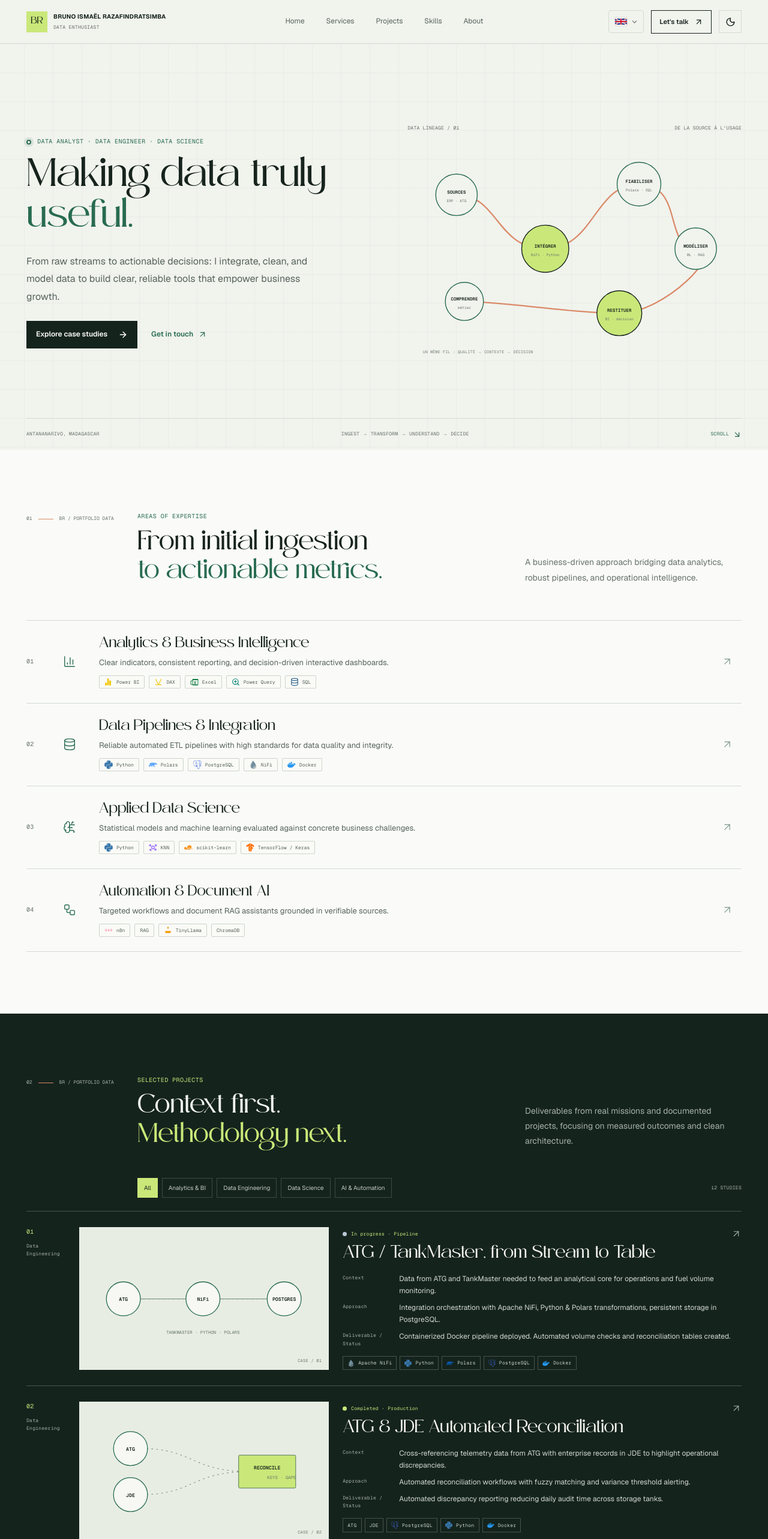
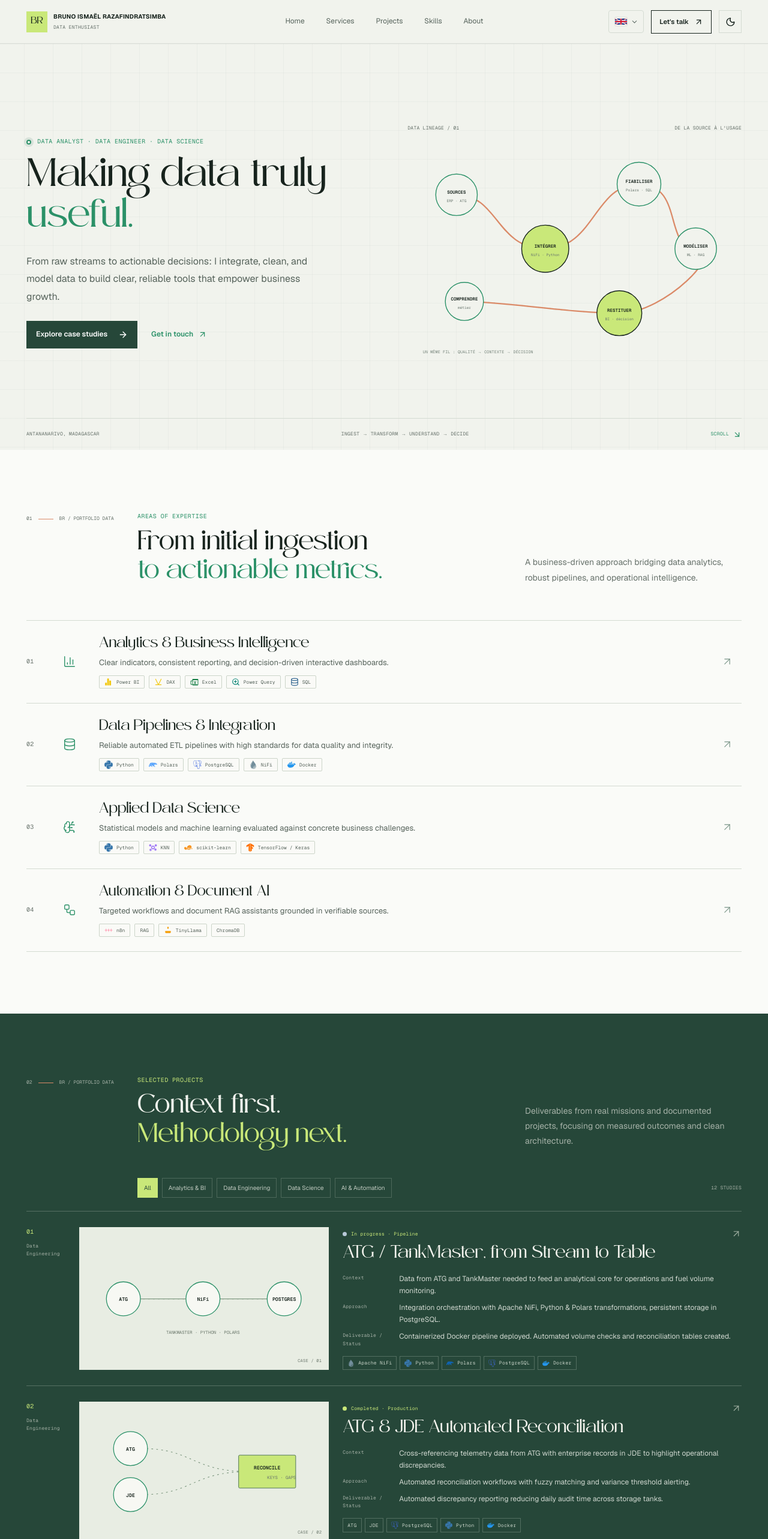
Before and after one commit to IsmaelBruno/Portfolio-2026, a Next.js app: page / in a window 1280 px wide. Shown: the top 2566 px of the page at 60% size. Built offline with nearby package versions, Linux system fonts and the light colour scheme.

Commit message:
ajustement responsive

```diff
--- a/src/app/layout.js
+++ b/src/app/layout.js
@@ -2,6 +2,13 @@ import { Geist, Geist_Mono } from "next/font/google";
 import localFont from "next/font/local";
 import "./globals.css";
 import "./portfolio.css";
+
+export const viewport = {
+  width: "device-width",
+  initialScale: 1,
+  maximumScale: 5,
+  themeColor: "#f1f3ed",
+};
 
 const geistSans = Geist({
   variable: "--font-geist-sans",
--- a/src/app/portfolio.css
+++ b/src/app/portfolio.css
@@ -4,10 +4,10 @@
   --folio-ink: #17231d;
   --folio-muted: #66716a;
   --folio-line: #d4dbd2;
-  --folio-green: #286b50;
+  --folio-green: #2b9168;
   --folio-lime: #c9e879;
   --folio-coral: #db8a68;
-  --folio-dark: #15231d;
+  --folio-dark: #264739;
   --folio-tint: #e5eadf;
   --folio-tint-soft: #edf0e8;
   --folio-card: #e4eadc;
@@ -2261,3 +2261,74 @@ body.portfolio-body {
   font-weight: 500;
   border-radius: 2px;
 }
+/* ==========================================================================
+   CORRECTIONS RESPONSIVE — PROJECTS
+   ========================================================================== */
+
+/* Empêche tout débordement horizontal */
+html, body {
+  overflow-x: hidden;
+  max-width: 100vw;
+}
+
+.case-gallery,
+.case-list,
+.case-study,
+.case-content,
+.case-art {
+  min-width: 0;
+  max-width: 100%;
+}
+
+/* Sur mobile, forcer l'overflow hidden sur case-art */
+@media (max-width: 760px) {
+  .case-art {
+    overflow: hidden;
+  }
+
+  .case-art svg {
+    max-width: 100%;
+    height: auto;
+  }
+
+  /* Sécurité : le contenu ne déborde jamais */
+  .case-content {
+    overflow-wrap: anywhere;
+    word-break: break-word;
+  }
+
+  .case-details dd {
+    overflow-wrap: anywhere;
+  }
+}
+
+/* Très petits écrans */
+@media (max-width: 420px) {
+  .case-study {
+    grid-template-columns: 1fr;
+    gap: 12px;
+  }
+
+  .case-index {
+    grid-column: 1;
+    grid-row: auto;
+    display: flex;
+    gap: 12px;
+    align-items: center;
+  }
+
+  .case-art {
+    grid-column: 1;
+    grid-row: auto;
+    min-height: 160px;
+  }
+
+  .case-content {
+    grid-column: 1;
+    grid-row: auto;
+  }
+
+  .case-content h3 {
+    font-size: 22px;
+  }
+}
```
